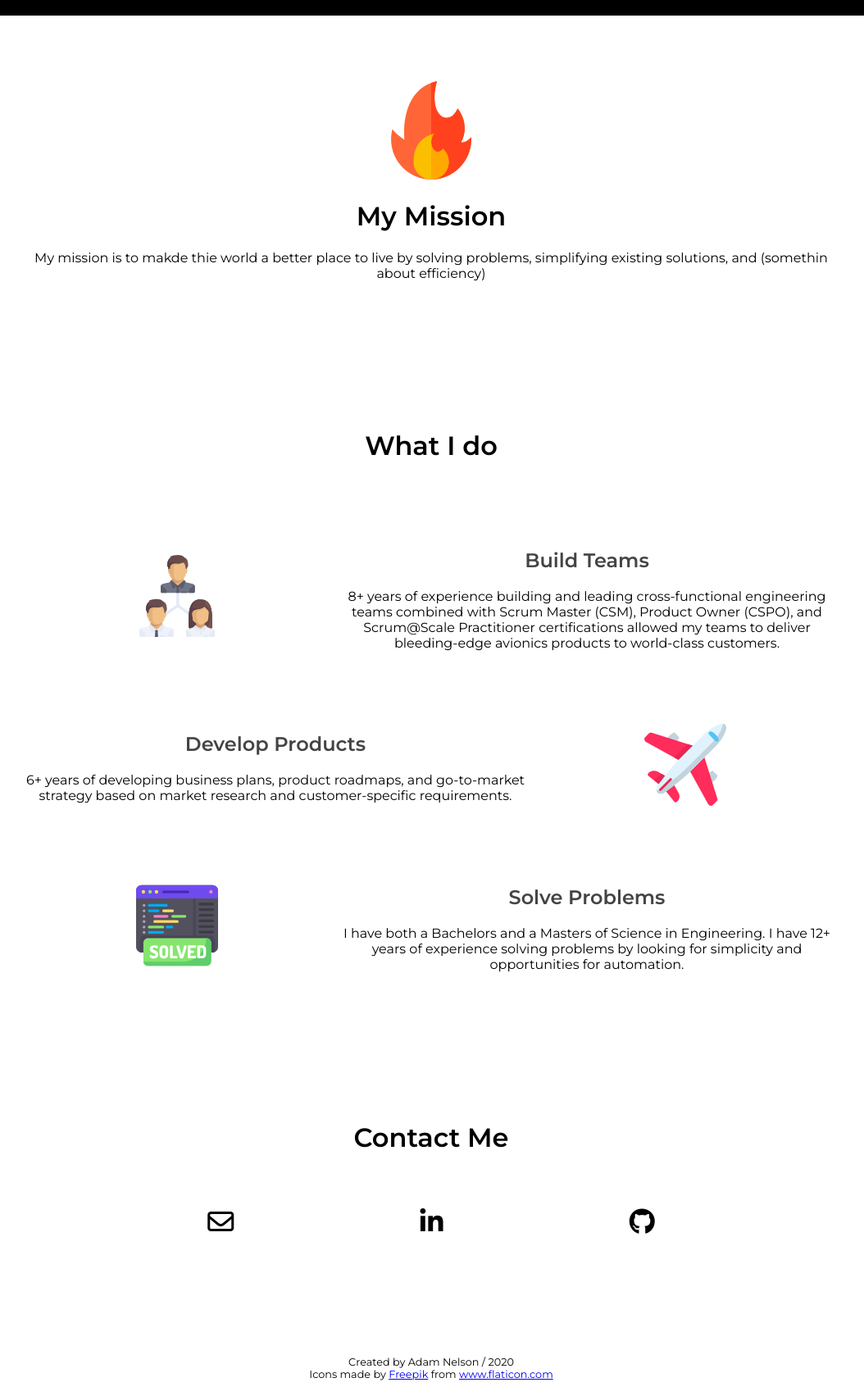
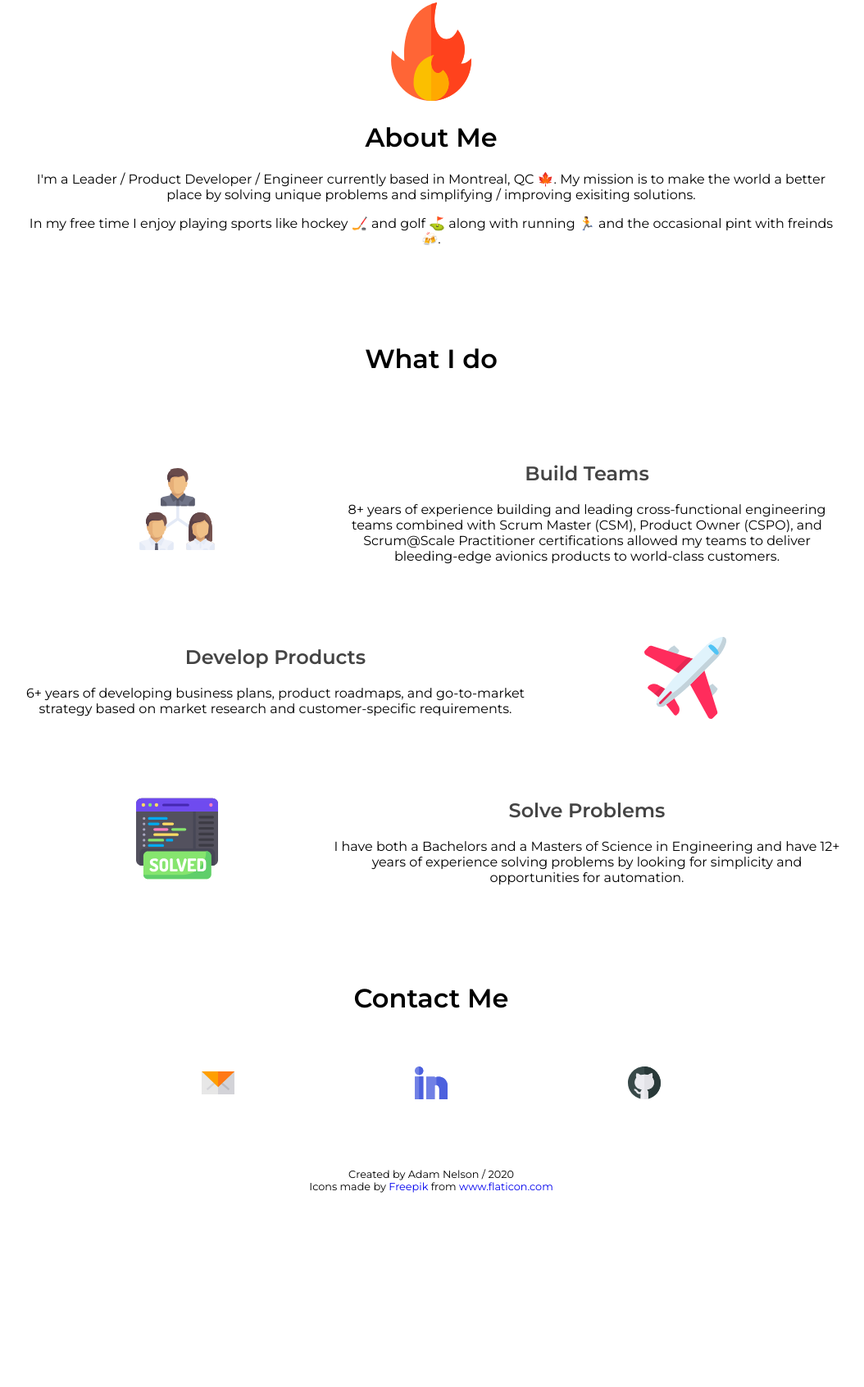
Before and after one commit to nelsonuwp/nelsonuwp.github.io, a plain HTML site: page index.html in a window 1280 px wide. Shown: the part 605-2297 px from the top of the page at 82% size, without its empty margins (114-1168 px from the left). After the commit the page ends 2068 px from the top, so only its background shows below. Drawn offline with Linux system fonts and the light colour scheme.

Commit message:
second commit

```diff
--- a/index.html
+++ b/index.html
@@ -3,30 +3,58 @@
 	<head>
 		<meta charset="UTF-8" />
 		<meta name="viewport" content="width=device-width, initial-scale=1.0" />
-        <link href="https://fonts.googleapis.com/css?family=Montserrat:400,600&display=swap" rel="stylesheet"/>
-        <link href="https://fonts.googleapis.com/css?family=Rock+Salt&display=swap" rel="stylesheet">
+		<link
+			href="https://fonts.googleapis.com/css?family=Montserrat:400,600&display=swap"
+			rel="stylesheet"
+		/>
+		<link
+			href="https://fonts.googleapis.com/css?family=Rock+Salt&display=swap"
+			rel="stylesheet"
+		/>
 		<link rel="stylesheet" href="resources/css/index.css" />
-        <link rel="icon" type="image/png" href="resources/images/favicon-16x16.png">
-        <script	src="https://kit.fontawesome.com/229110005e.js"	crossorigin="anonymous"></script>
+		<link
+			rel="icon"
+			type="image/png"
+			href="resources/images/favicon-16x16.png"
+		/>
+		<script
+			src="https://kit.fontawesome.com/229110005e.js"
+			crossorigin="anonymous"
+		></script>
 		<title>Adam's Portfolio</title>
 	</head>
 	<body>
 		<div class="section top dark">
 			<div class="navbar">
 				<ul>
-                <li><a href="#resume">Resume</a></li>
-                <li><a href="#contact">Contact</a></li>
+					<li><a href="#">Resume</a></li>
+					<li><a href="#">Projects</a></li>
 					<li><a href="#about">About</a></li>
 				</ul>
             </div>
+            <div class="container title">
                 <h1>Hi, I'm Adam</h1>
+                <img src="resources/images/open.svg" alt="" style="width: 120px;"/>
+            </div>
 		</div>
 
 		<div class="section" id="about">
 			<div class="container">
-                <img src="resources/images/fire.svg" alt="" style="width: 120px;">
-                <h1>My Mission</h2>
-                <p>My mission is to makde thie world a better place to live by solving problems, simplifying existing solutions, and (somethin about efficiency)</p>
+				<img
+					src="resources/images/fire.svg"
+					alt=""
+					style="width: 120px;"
+				/>
+				<h1>About Me</h1>
+				<p>
+					I'm a Leader / Product Developer / Engineer currently based
+					in Montreal, QC &#x1F341. My mission is to make the world a better
+					place by solving unique problems and simplifying / improving
+					exisiting solutions.
+				</p>
+				<p>
+					In my free time I enjoy playing sports like hockey &#x1F3D2; and golf &#x26F3; along with running &#x1F3C3; and the occasional pint with freinds &#x1F37B;.
+				</p>
 			</div>
 		</div>
 
@@ -37,31 +65,50 @@
 
 			<div class="container flex mt-2">
 				<div class="icon">
-                    <img src="resources/images/collaboration.svg" alt="">
+					<img src="resources/images/collaboration.svg" alt="" />
 				</div>
 				<div class="details">
 					<h2>Build Teams</h2>
-                    <p>8+ years of experience building and leading cross-functional engineering teams combined with Scrum Master (CSM), Product Owner (CSPO), and Scrum@Scale Practitioner certifications allowed my teams to deliver bleeding-edge avionics products to world-class customers.</p>
+					<p>
+						8+ years of experience building and leading
+						cross-functional engineering teams combined with Scrum
+						Master (CSM), Product Owner (CSPO), and Scrum@Scale
+						Practitioner certifications allowed my teams to deliver
+						bleeding-edge avionics products to world-class
+						customers.
+					</p>
 				</div>
 			</div>
 
-            <div class="container flex mt-2" style="flex-direction: row-reverse;">
+			<div
+				class="container flex mt-2"
+				style="flex-direction: row-reverse;"
+			>
 				<div class="icon">
-                    <img src="resources/images/plane.svg" alt="">
+					<img src="resources/images/plane.svg" alt="" />
 				</div>
 				<div class="details">
 					<h2>Develop Products</h2>
-                    <p>6+ years of developing business plans, product roadmaps, and go-to-market strategy based on market research and customer-specific requirements.</p>
+					<p>
+						6+ years of developing business plans, product roadmaps,
+						and go-to-market strategy based on market research and
+						customer-specific requirements.
+					</p>
 				</div>
 			</div>
 
 			<div class="container flex mt-2">
 				<div class="icon">
-                    <img src="resources/images/browser.svg" alt="">
+					<img src="resources/images/browser.svg" alt="" />
 				</div>
 				<div class="details">
 					<h2>Solve Problems</h2>
-                    <p>I have both a Bachelors and a Masters of Science in Engineering. I have 12+ years of experience solving problems by looking for simplicity and opportunities for automation.</p>
+					<p>
+						I have both a Bachelors and a Masters of Science in
+						Engineering and have 12+ years of experience solving
+						problems by looking for simplicity and opportunities for
+						automation.
+					</p>
 				</div>
 			</div>
 		</div>
@@ -71,13 +118,13 @@
 				<h1>Contact Me</h1>
 				<div class="container flex contact mt-2">
 					<a href="mailto:adam@adamcnelson.com">
-                        <i class="far fa-envelope"></i>
+						<img src="resources/images/mail.svg" alt="" />
 					</a>
 					<a href="https://www.linkedin.com/in/A-C-Nelson/">
-                        <i class="fab fa-linkedin-in"></i>
+						<img src="resources/images/linkedin.svg" alt="" />
 					</a>
 					<a href="https://www.github.com/nelsonuwp/">
-                        <i class="fab fa-github"></i>
+						<img src="resources/images/github.svg" alt="" />
 					</a>
 				</div>
 			</div>
@@ -85,8 +132,18 @@
 
 		<div class="section footer">
 			Created by Adam Nelson / 2020
-            <div>Icons made by <a href="https://www.flaticon.com/authors/freepik" title="Freepik">Freepik</a> from <a href="https://www.flaticon.com/" title="Flaticon">www.flaticon.com</a></div>
+			<div>
+				Icons made by
+				<a
+					href="https://www.flaticon.com/authors/freepik"
+					title="Freepik"
+					>Freepik</a
+				>
+				from
+				<a href="https://www.flaticon.com/" title="Flaticon"
+					>www.flaticon.com</a
+				>
 			</div>
-
+		</div>
 	</body>
 </html>
--- a/resources/css/index.css
+++ b/resources/css/index.css
@@ -41,7 +41,7 @@ h2 {
 	/* Other CSS */
 	margin: auto;
 	max-width: 1000px;
-	padding: 4rem;
+	padding: 2rem;
 	text-align: center;
 }
 
@@ -105,6 +105,11 @@ h2 {
 
 .navbar li a:hover {
 	color: var(--lighter-txt-color);
+	font-weight: 600;
+}
+
+.title h1 {
+	font-size: 4rem;
 }
 
 /* About Section & Specific Tags */
@@ -125,9 +130,13 @@ h2 {
 .contact {
 	justify-content: space-evenly;
 }
+
+.contact img {
+	width: 40px;
+}
+
 .contact a {
 	color: inherit;
-	font-size: 2rem;
 }
 
 .contact a:hover {
@@ -139,3 +148,7 @@ h2 {
 	padding-bottom: 0.5rem;
 	font-size: 0.8rem;
 }
+
+.footer > div > a {
+	text-decoration: none;
+}
```
Also changed, not shown: resources/images/github.svg (added), resources/images/linkedin.svg (added), resources/images/mail.svg (added), resources/images/open.svg (added). Lines whose indentation alone changed are shown as unchanged.
